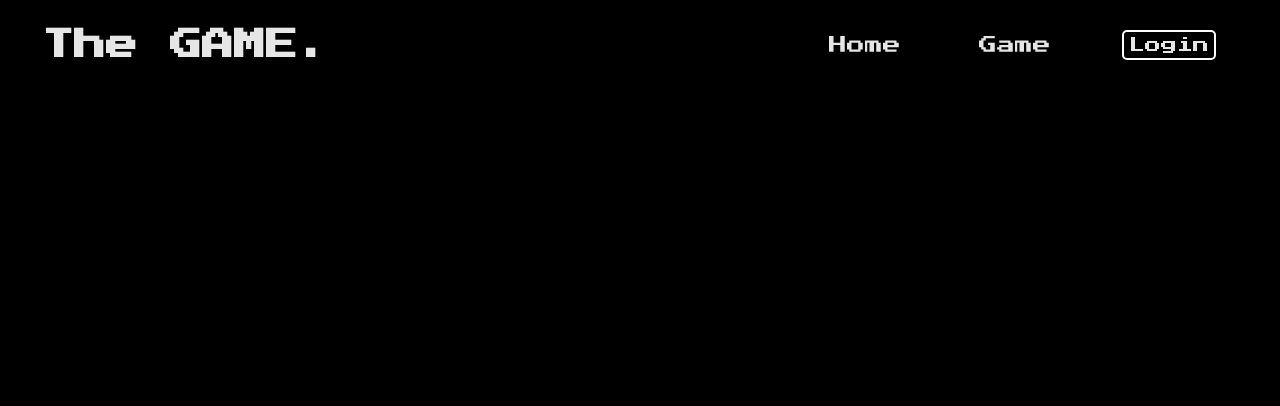
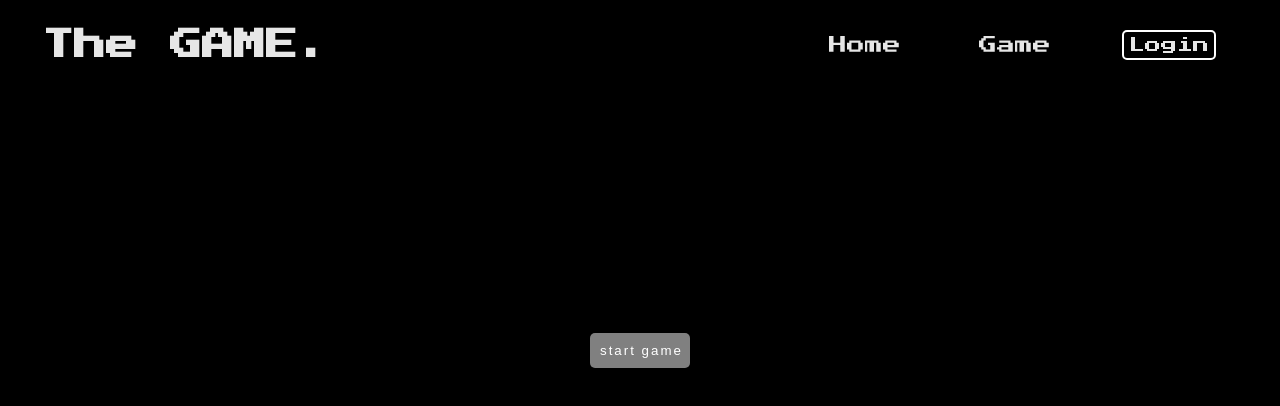
Before and after one commit to PhilippRosie/the-game, a React (Create React App) app: page /game in a window 1280 px wide. Shown: the top 406 px of the page. Built offline with nearby package versions, Linux system fonts and the light colour scheme; a web font is replaced by a local one.

Commit message:
new game new changes

```diff
--- /dev/null
+++ b/src/components/gameMenu.js
@@ -0,0 +1,19 @@
+import React from "react";
+import "../styles/gameMenu.css";
+
+const Menu = ({ onRouteChange }) => {
+  return (
+    <div className="wrapper">
+      <div>
+        <input
+          className="Start-game"
+          onClick={onRouteChange}
+          type="button"
+          value="start game"
+        />
+      </div>
+    </div>
+  );
+};
+
+export default Menu;
--- /dev/null
+++ b/src/components/player.js
@@ -0,0 +1,12 @@
+import React from "react";
+import "../styles/player.css";
+import playerImg from "../img/ACharDown.png";
+
+const Player = (props) => {
+  return (
+    <div className="player-div">
+      <img src={playerImg} alt="player image" />
+    </div>
+  );
+};
+export default Player;
--- a/src/pages/game.js
+++ b/src/pages/game.js
@@ -1,6 +1,42 @@
-import React from "react";
+import React, { Component } from "react";
 import "../styles/game.css";
+import Menu from "../components/gameMenu";
+import Player from "../components/player";
 
-export default function game() {
-  return <div></div>;
+const initialState = {
+  route: "menu",
+};
+
+class Game extends Component {
+  constructor() {
+    super();
+    this.state = initialState;
+  }
+
+  onRouteChange = () => {
+    this.setState({
+      route: "game",
+    });
+  };
+
+  render() {
+    const { route } = this.state;
+    return (
+      <div>
+        {route === "menu" ? (
+          <div>
+            <Menu onRouteChange={this.onRouteChange} />
+          </div>
+        ) : (
+          <div>
+            <div className="game-board">
+              <Player />
+            </div>
+          </div>
+        )}
+      </div>
+    );
+  }
 }
+
+export default Game;
--- a/src/styles/game.css
+++ b/src/styles/game.css
@@ -1,6 +1,12 @@
-.Instructions {
-  color: white;
-  font-size: 32px;
-  text-align: center;
-  padding-bottom: 20px;
+.game-board {
+  display: flex;
+  justify-content: center;
+  align-items: center;
+  transform: translateY(100px);
+  width: 100%;
+  height: 100vh;
+  background-color: white;
+  background-image: url(../img/World1.png);
+  background-repeat: no-repeat;
+  background-size: cover;
 }
--- /dev/null
+++ b/src/styles/gameMenu.css
@@ -0,0 +1,16 @@
+.wrapper {
+  position: relative;
+  display: flex;
+  justify-content: center;
+  align-items: center;
+  margin: auto;
+  padding-top: 200px;
+  width: 500px;
+  height: 500px;
+}
+
+.Start-game {
+  width: 100px;
+  background-color: gray;
+  color: white;
+}
```
Also changed, not shown: src/img/World1.png (added), src/img/world.png (deleted), src/styles/player.css (added).
